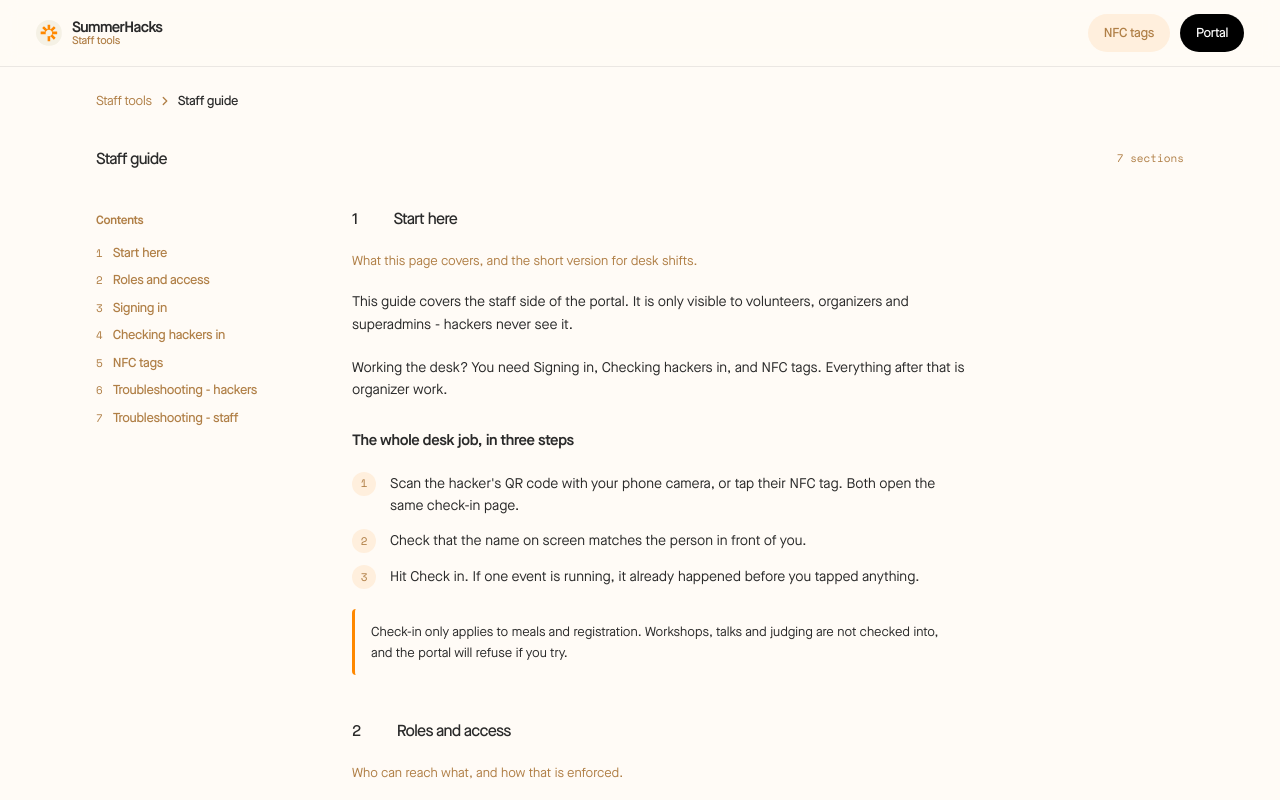
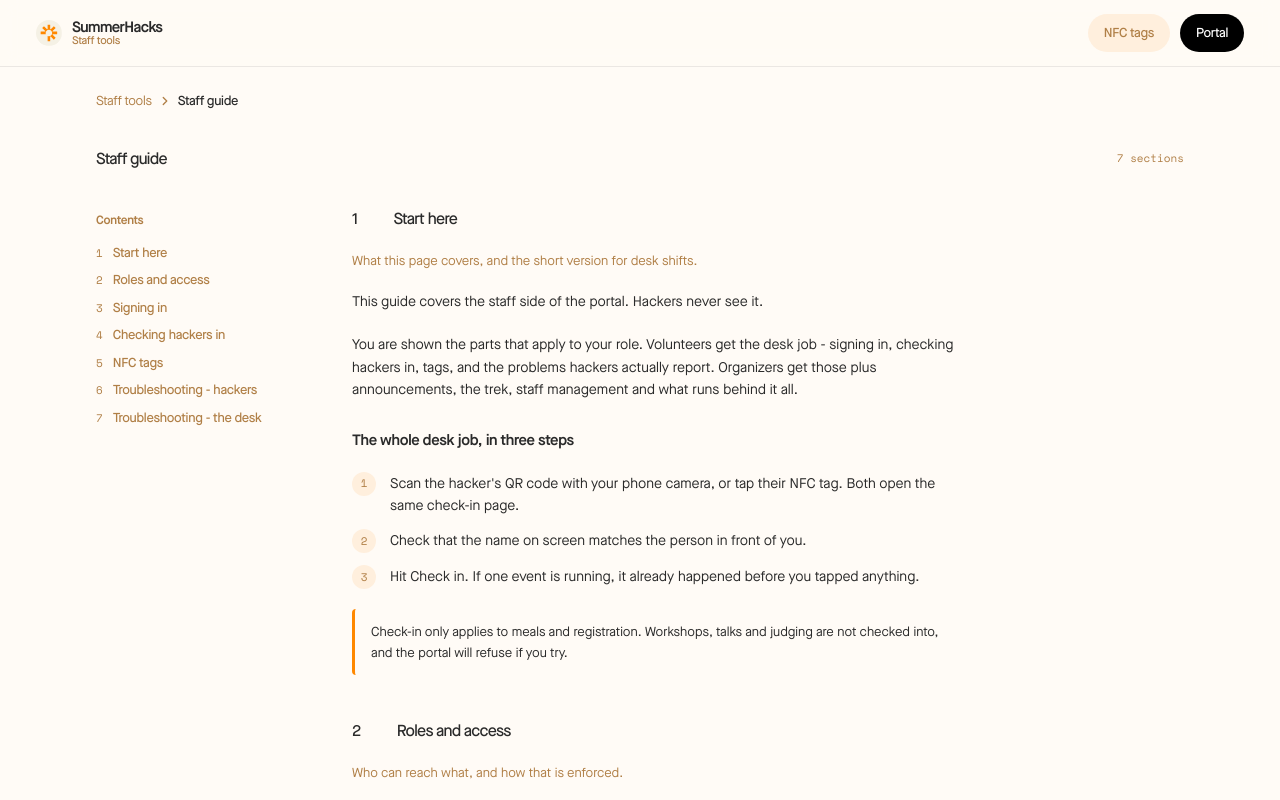
Before and after one commit to summerhacksca/portal.summerhacks.ca, a Next.js app: page /admin/docs in a window 1280 px wide. Shown: the top 800 px of the page. Built offline with nearby package versions, Linux system fonts and the light colour scheme; no server answers.

Commit message:
role updates

```diff
--- a/app/admin/page.tsx
+++ b/app/admin/page.tsx
@@ -48,16 +48,16 @@ export default async function AdminHomePage() {
           </Link>
         </section>
 
-        {/* Outside the organizer block on purpose - volunteers need the
-            check-in and sign-in sections most of all. */}
+        {/* Outside the organizer block on purpose - a volunteer gets the desk
+            half of the guide, which is the half they need most. */}
         <section className="flex flex-col gap-4 rounded-sm bg-surface-card p-5 shadow-card sm:p-7">
           <h2 className="font-display text-lg font-medium tracking-tight text-base-800">
             Staff guide
           </h2>
           <p className="font-body text-[14px] leading-relaxed text-base-800">
-            How every part of the portal works, and what to do when a hacker can&apos;t sign in,
-            a tag won&apos;t scan, or the trek won&apos;t open. Written to be read on your phone
-            mid-shift.
+            How the portal works and what to do when it doesn&apos;t - a hacker who can&apos;t
+            sign in, a tag that won&apos;t scan, an event that won&apos;t check anyone in. You
+            see the parts that apply to your role.
           </p>
           <Link
             href="/admin/docs"
--- a/lib/portal/docs.ts
+++ b/lib/portal/docs.ts
@@ -6,9 +6,10 @@
  * thin renderer, and the table of contents is derived from DOC_SECTIONS rather
  * than hand-maintained beside it.
  *
- * Sections marked `organizerOnly` are filtered out for volunteers by the page.
- * That filter is the reason no secret values appear below - only environment
- * variable names and what they are for.
+ * Volunteers reach this page too. Sections marked `organizerOnly` are filtered
+ * out for them, so they get the desk job - signing in, check-in, tags, and the
+ * hacker problems they will actually field - without the pages they cannot
+ * open. Keep that flag on anything describing organizer-only tooling.
  */
 
 export type FaqItem = {
@@ -35,6 +36,7 @@ export type DocSection = {
   title: string;
   /** One line under the title, in the body and beside nothing in the TOC. */
   summary: string;
+  /** Hidden from volunteers - anything about pages they cannot open. */
   organizerOnly?: boolean;
   blocks: DocBlock[];
 };
@@ -47,11 +49,11 @@ export const DOC_SECTIONS: DocSection[] = [
     blocks: [
       {
         kind: "prose",
-        text: "This guide covers the staff side of the portal. It is only visible to volunteers, organizers and superadmins - hackers never see it.",
+        text: "This guide covers the staff side of the portal. Hackers never see it.",
       },
       {
         kind: "prose",
-        text: "Working the desk? You need Signing in, Checking hackers in, and NFC tags. Everything after that is organizer work.",
+        text: "You are shown the parts that apply to your role. Volunteers get the desk job - signing in, checking hackers in, tags, and the problems hackers actually report. Organizers get those plus announcements, the trek, staff management and what runs behind it all.",
       },
       { kind: "heading", text: "The whole desk job, in three steps" },
       {
@@ -82,7 +84,10 @@ export const DOC_SECTIONS: DocSection[] = [
         kind: "table",
         head: ["Role", "Can reach"],
         rows: [
-          ["user", "Nothing yet. Signed in, but sees “Access not available”."],
+          [
+            "user",
+            "Nothing. They are rejected applicants and other non-hackers and will see “Access not available”.",
+          ],
           ["hacker", "The portal: schedule, map, trek, profile, and their own check-in QR."],
           ["volunteer", "The portal, plus staff check-in and NFC tags."],
           [
@@ -326,7 +331,7 @@ export const DOC_SECTIONS: DocSection[] = [
   {
     id: "behind-the-scenes",
     title: "Behind the scenes",
-    summary: "The promote script, sign-in emails, environment, and event reminders.",
+    summary: "The promote script, sign-in emails, and event reminders.",
     organizerOnly: true,
     blocks: [
       { kind: "heading", text: "Promoting accepted hackers" },
@@ -363,29 +368,6 @@ export const DOC_SECTIONS: DocSection[] = [
         kind: "note",
         text: "When sign-in misbehaves for everyone at once, check those templates and the Site URL setting before suspecting the code.",
       },
-      { kind: "heading", text: "Environment" },
-      {
-        kind: "table",
-        head: ["Name", "What it does"],
-        rows: [
-          [
-            "SITE_URL",
-            "The public address of this deployment. Every QR code and NFC tag URL is built from it.",
-          ],
-          ["NEXT_PUBLIC_SUPABASE_URL", "Which Supabase project to talk to."],
-          ["NEXT_PUBLIC_SUPABASE_PUBLISHABLE_KEY", "Public key used from the browser."],
-          [
-            "SUPABASE_SECRET_KEY",
-            "Server-only key. Creates staff accounts and cleans up orphaned files.",
-          ],
-          ["DISCORD_WEBHOOK_URL", "Where announcements and event reminders are posted."],
-          ["CRON_SECRET", "Shared password for the scheduled reminder job."],
-        ],
-      },
-      {
-        kind: "note",
-        text: "Values are deliberately not shown here. They live in the deployment's environment settings.",
-      },
       { kind: "heading", text: "Event reminders" },
       {
         kind: "prose",
@@ -400,18 +382,22 @@ export const DOC_SECTIONS: DocSection[] = [
     summary: "What hackers report, what causes it, and what to do.",
     blocks: [
       {
+        kind: "prose",
+        text: "Some of these need an organizer to finish. Where that is the case it says so - recognise the symptom, then hand it over with the hacker's name and email rather than guessing.",
+      },
+      {
         kind: "faq",
         items: [
           {
             symptom: "“No application found for this email.”",
             cause:
               "There is no application under that exact address. Usually a typo, a personal address instead of the one they applied with, or an application stored with different capitalisation.",
-            fix: "Ask for the exact address they applied with. If that is right and it still fails, the application row is missing or stored with capital letters - check it, and promote them with the promote script if they should have access.",
+            fix: "Ask for the exact address they applied with. If that is right and it still fails, an organizer has to check the application row and promote them.",
           },
           {
             symptom: "“Your application has not been accepted yet.”",
             cause: "The application exists but is not marked accepted.",
-            fix: "If they should be in, mark the application accepted, or promote them directly with the promote script.",
+            fix: "An organizer marks the application accepted, or promotes them directly. Take their name and address and pass it on.",
           },
           {
             symptom: "“Please wait a moment before requesting another code.”",
@@ -432,13 +418,13 @@ export const DOC_SECTIONS: DocSection[] = [
           {
             symptom: "Signed in, but the portal says “Access not available”.",
             cause: "The account exists but has no role. They were never promoted.",
-            fix: "Promote them with the promote script. They will not appear in staff management - an account without a role has no profile, so there is nothing there to change.",
+            fix: "An organizer has to promote them. Worth saying out loud: they will not show up in staff management either, so do not let anyone conclude the account is missing.",
           },
           {
             symptom: "“We couldn't load your profile.”",
             cause:
               "The account has portal access but no profile row, which happens when a role was set by editing metadata by hand.",
-            fix: "Re-run the promote script for that address. It is safe to repeat and re-provisions the missing profile.",
+            fix: "An organizer re-runs the promote script for that address, which re-provisions the missing profile.",
           },
           {
             symptom: "Their tag scans, but it says “No hacker found for this tag.”",
@@ -449,12 +435,12 @@ export const DOC_SECTIONS: DocSection[] = [
           {
             symptom: "Trek: “No team with that code.”",
             cause: "Wrong code, or they are typing it from memory.",
-            fix: "Codes are 6 characters and capitalisation does not matter. Read the real one off the Teams list on the Trek page.",
+            fix: "Codes are 6 characters and capitalisation does not matter. An organizer can read the real one off the Teams list.",
           },
           {
             symptom: "Trek: “Team … is full.”",
             cause: "The team has hit the max team size.",
-            fix: "Raise Max team size in the Trek settings, or put them on a different team.",
+            fix: "Either they join a different team, or an organizer raises the max team size.",
           },
           {
             symptom: "Trek: “You are already on a team.”",
@@ -478,7 +464,7 @@ export const DOC_SECTIONS: DocSection[] = [
             symptom: "Trek: “The Third Space Trek is not open right now.”",
             cause:
               "Either it has not started, standings are locked, or an organizer unchecked Hunt is open.",
-            fix: "Check the Trek settings. The times are Toronto time, and the Hunt is open box overrides them either way.",
+            fix: "Expected outside the hunt window. If it should be running, an organizer checks the trek settings.",
           },
           {
             symptom: "Their photo upload fails, or nothing shows up after uploading.",
@@ -492,17 +478,12 @@ export const DOC_SECTIONS: DocSection[] = [
 
   {
     id: "help-staff",
-    title: "Troubleshooting - staff",
-    summary: "Problems you will hit yourself, and how to clear them.",
+    title: "Troubleshooting - the desk",
+    summary: "Problems you will hit yourself while checking people in.",
     blocks: [
       {
         kind: "faq",
         items: [
-          {
-            symptom: "I don't see the Trek, Staff or Announcements links.",
-            cause: "You are a volunteer. Those pages are organizer-only.",
-            fix: "If you need them, ask an organizer to change your role in staff management.",
-          },
           {
             symptom: "The check-in page did not check anyone in automatically.",
             cause:
@@ -526,6 +507,26 @@ export const DOC_SECTIONS: DocSection[] = [
               "That event is not a meal or registration, so the database refuses to record a check-in for it.",
             fix: "Nothing is broken. If an event genuinely needs check-in, an organizer has to mark it that way in the schedule.",
           },
+          {
+            symptom: "I can't see the Trek, Staff or Announcements links.",
+            cause:
+              "You are a volunteer. Those pages are organizer-only, and the links are hidden rather than shown and refused.",
+            fix: "Nothing is wrong with your account - the desk job needs none of those pages. If you genuinely need one, ask an organizer.",
+          },
+        ],
+      },
+    ],
+  },
+
+  {
+    id: "help-organizers",
+    title: "Troubleshooting - organizers",
+    summary: "Roles, announcements, Discord and the trek.",
+    organizerOnly: true,
+    blocks: [
+      {
+        kind: "faq",
+        items: [
           {
             symptom:
               "“You cannot change your own role.” / “Only a superadmin can change organizer roles.” / “Superadmin is set manually in the database.”",
```
Also changed, not shown: app/admin/docs/page.tsx (+8 -6 lines).
